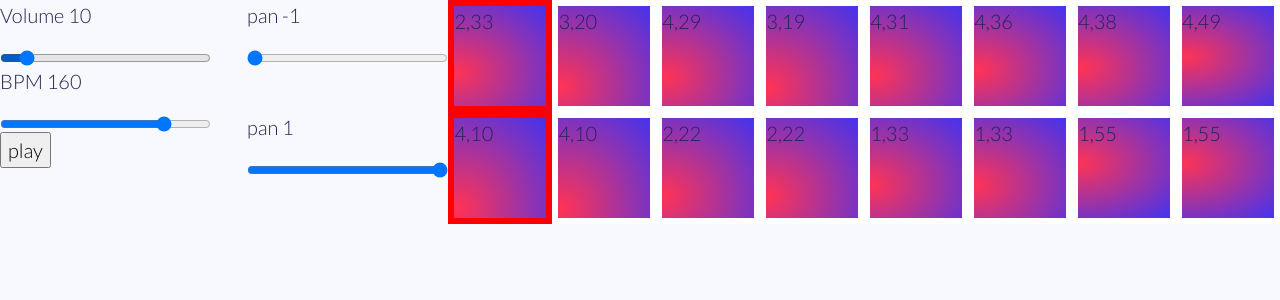
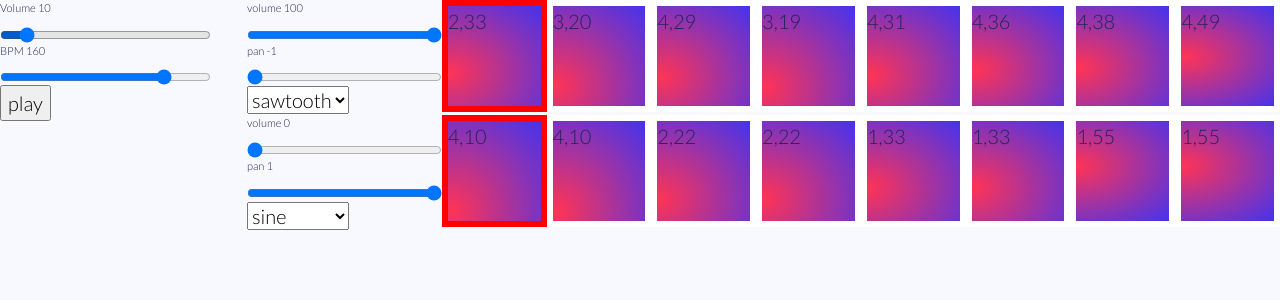
Before and after one commit to jordan52/tracker, a React (Create React App) app: page / in a window 1280 px wide. Shown: the top 300 px of the page. Built offline with nearby package versions, Linux system fonts and the light colour scheme.

Commit message:
able to change oscillator type

```diff
--- a/src/App.js
+++ b/src/App.js
@@ -24,6 +24,8 @@ function App() {
   const [beats, setBeats] = useState(8);
   const [level, setLevel] = useState(10);
   const [pan, setPan] = useState([-1,1]);
+  const [trackLevels, setTrackLevels] = useState([100,0]);
+  const [trackTypes, setTrackTypes] = useState(['sawtooth','sine']);
   const [tick, setTick] = useState(0);
   const [isPlaying, toggleIsPlaying] = useToggle(false);
   const [bpm, setBpm] = useState(160);
@@ -47,11 +49,24 @@ function App() {
     }
   };
   const changePan = (event, track) => {
-    console.log(`changing pan for track ${track}`)
-    panNode.pan.value = event.target.value;
+    oscillators[track].panNode.pan.value = event.target.value;
     const p = [...pan];
     p[track] = event.target.value;
     setPan(p );
+  }
+  const changeTrackLevel = (event, track) => {
+    console.log(`Changing Track level ${track} ${event.target.value}`)
+    oscillators[track].oscillatorTrackGainNode.gain.setValueAtTime(parseInt(event.target.value)/100, Audio.context.currentTime)
+    const p = [...trackLevels];
+    p[track] = parseInt(event.target.value);
+    setTrackLevels(p);
+  }
+  const changeTrackType = (event, track) => {
+    console.log(`changing track type ${event.target.value} ${track}`);
+    oscillators[track].oscillatorNode.type = event.target.value;
+    const t = [...trackTypes];
+    t[track] = event.target.value;
+    setTrackTypes(t);
   }
   const updateBeat = (tick, track, volume, frequency) => {
     console.log(`updatingbeat ${tick}, ${volume}, ${frequency} `)
@@ -87,20 +102,23 @@ function App() {
     Audio.masterGainNode.gain.setValueAtTime(level/100, Audio.context.currentTime)
     var o = []
     for(let i = 0; i < tracks;i++){
-      const panNode = Audio.context.createStereoPanner();
-      panNode.pan.value = pan[i];
-      panNode.connect(Audio.masterGainNode);
+
+      const oscillatorTrackGainNode = Audio.context.createGain()
+      oscillatorTrackGainNode.gain.setValueAtTime(trackLevels[i]/100, Audio.context.currentTime)
+      oscillatorTrackGainNode.connect(Audio.masterGainNode)
 
       const oscillatorGainNode = Audio.context.createGain()
       oscillatorGainNode.gain.setValueAtTime(0, Audio.context.currentTime)
-      oscillatorGainNode.connect(panNode)
+      oscillatorGainNode.connect(oscillatorTrackGainNode)
+
+      const panNode = Audio.context.createStereoPanner();
+      panNode.pan.value = pan[i];
+      panNode.connect(oscillatorGainNode);
 
       const oscillatorNode = Audio.context.createOscillator()
       oscillatorNode.connect(panNode)
       oscillatorNode.type = 'square';
-      oscillatorNode.start()
-
-
+      oscillatorNode.start();
 
       setOscillator(oscillatorNode);
       setGainNode(oscillatorGainNode);
@@ -108,7 +126,8 @@ function App() {
       const nodeStruct = {
         oscillatorNode,
         panNode,
-        oscillatorGainNode
+        oscillatorGainNode,
+        oscillatorTrackGainNode
       }
       o[i] = nodeStruct
 
@@ -155,7 +174,7 @@ function App() {
 
           <button onClick={()=>playpause()}>{isPlaying ? 'pause' : ' play  '}</button>
         </div>
-        <Grid tracks={tracks} beats={beats} tick={tick} beatLevels={beatLevels} beatFreqs={beatFreqs} updateBeat={updateBeat} pan={pan} changePan={changePan}/>
+        <Grid tracks={tracks} beats={beats} tick={tick} beatLevels={beatLevels} beatFreqs={beatFreqs} updateBeat={updateBeat} pan={pan} changePan={changePan} trackLevels={trackLevels} changeTrackLevel={changeTrackLevel} trackTypes={trackTypes} changeTrackType={changeTrackType}/>
       </div>
     </div>
   );
--- a/src/components/Slider.css
+++ b/src/components/Slider.css
@@ -22,4 +22,6 @@
 
 .sliderbarlabel {
     min-width: calc(var(--base)*3);
+    font-size: var(--s-1);
+    margin-bottom: 0;
 }
--- a/src/components/Track.js
+++ b/src/components/Track.js
@@ -8,6 +8,17 @@ const Track = (props) => {
   }
   return (
     <div className="track">
+      <div className='controlbox'>
+        <Slider
+          onChange={(e)=>props.changeTrackLevel(e, props.track)}
+          value={props.trackLevels[props.track]}
+          id="trackLevelsIt"
+          name="trackLevelsIt"
+          label="volume"
+          min={0}
+          max={100}
+          step="0.1"
+        ></Slider>
         <Slider
           onChange={(e)=>props.changePan(e, props.track)}
           value={props.pan[props.track]}
@@ -18,6 +29,15 @@ const Track = (props) => {
           max={1}
           step="0.1"
         ></Slider>
+        <select
+          onChange={(e) => props.changeTrackType(e, props.track)}
+        >
+          <option selected={props.trackTypes[props.track] === 'sine'}>sine</option>
+          <option selected={props.trackTypes[props.track] === 'square'}>square</option>
+          <option selected={props.trackTypes[props.track] === 'sawtooth'}>sawtooth</option>
+          <option selected={props.trackTypes[props.track] === 'triangle'}>triangle</option>
+        </select>
+      </div>
       {items}
     </div>
   )
```
Lines whose indentation alone changed are shown as unchanged.
